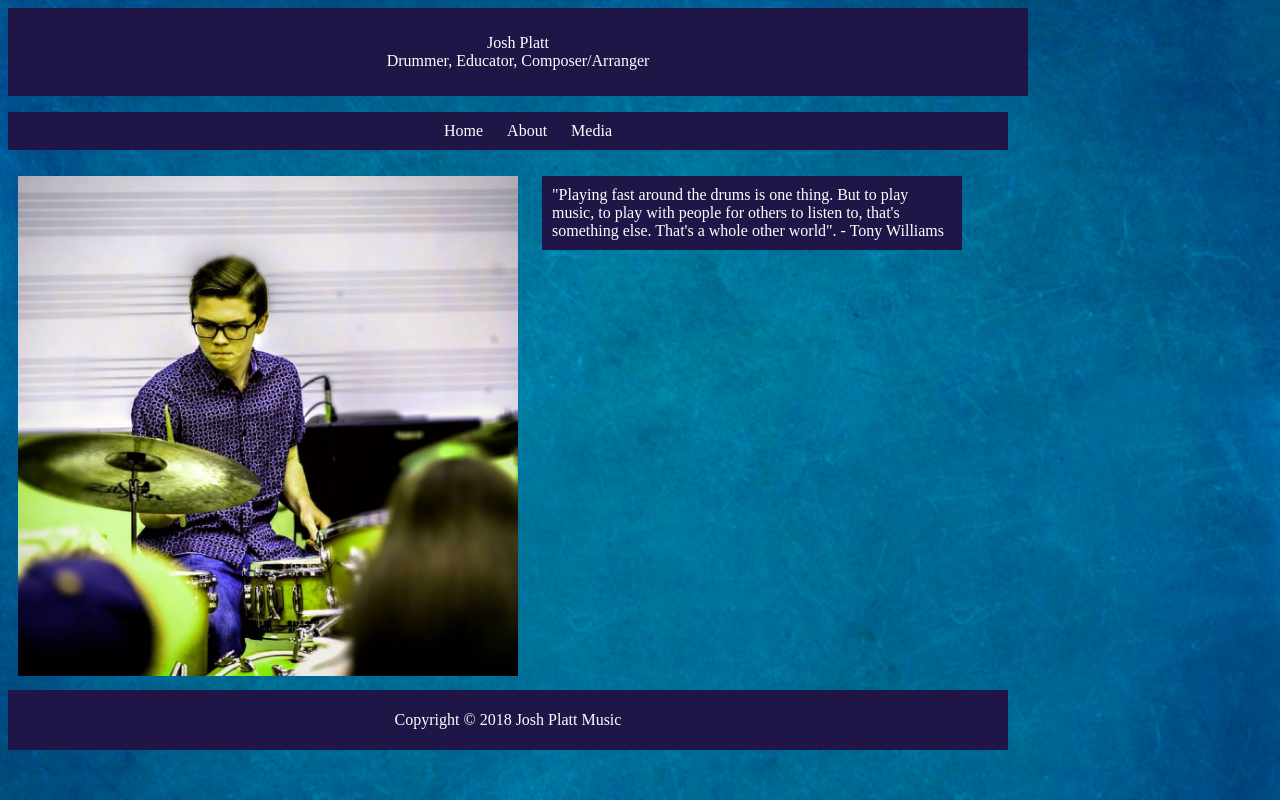
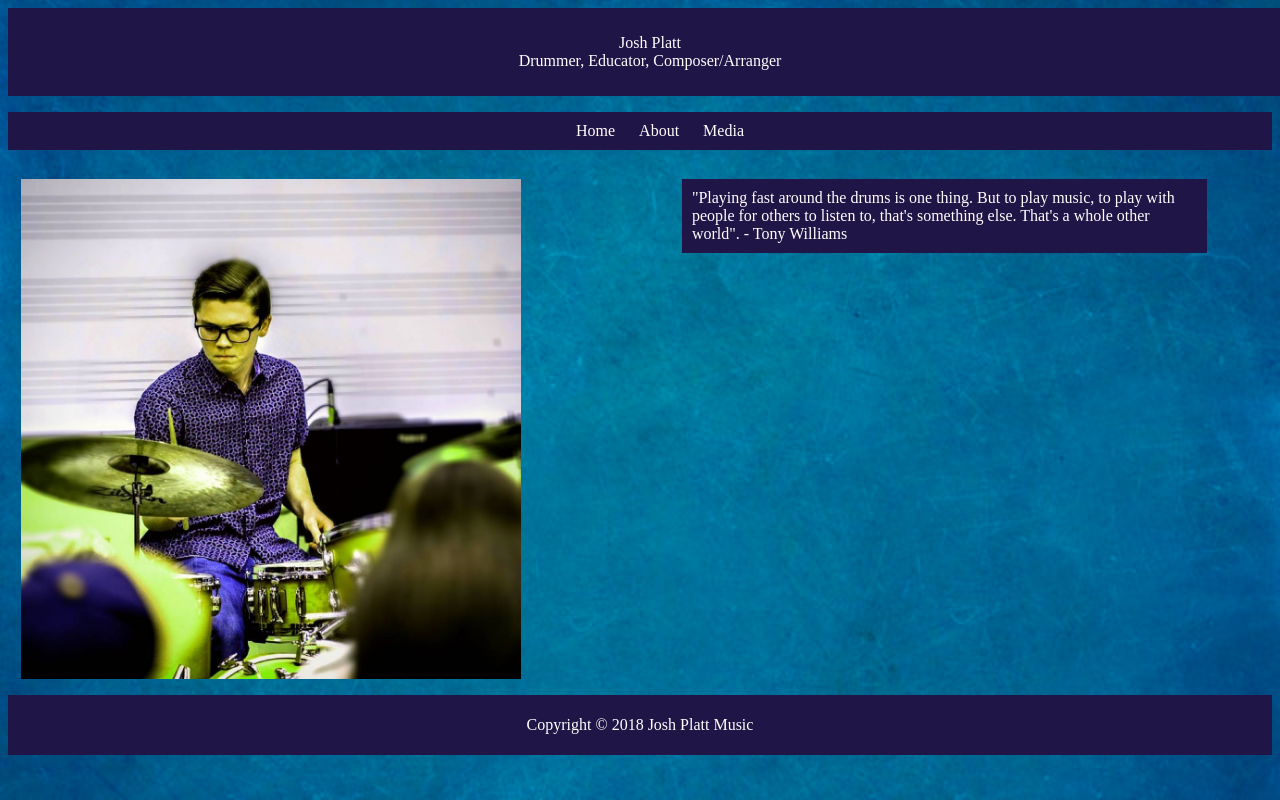
Before and after one commit to jxp1403/jxp1403.github.io, a plain HTML site: page hw/responsive_site/index.html in a window 1280 px wide. Drawn offline with Linux system fonts and the light colour scheme.

Commit message:
responsive

```diff
--- a/hw/responsive_site/css/desktop.css
+++ b/hw/responsive_site/css/desktop.css
@@ -1,5 +1,5 @@
 body{
-  margin: 10;
+  margin: 30;
   margin-bottom: 0;
   padding-bottom: 0
   padding: 30px;
@@ -8,7 +8,7 @@ body{
 .wrapper{
   display: inline-block;
   width: 100%;
-  max-width: 1000px;
+  max-width: 1300px;
   min-height: 500px;
   margin-left: auto;
   margin-right: auto;
```
